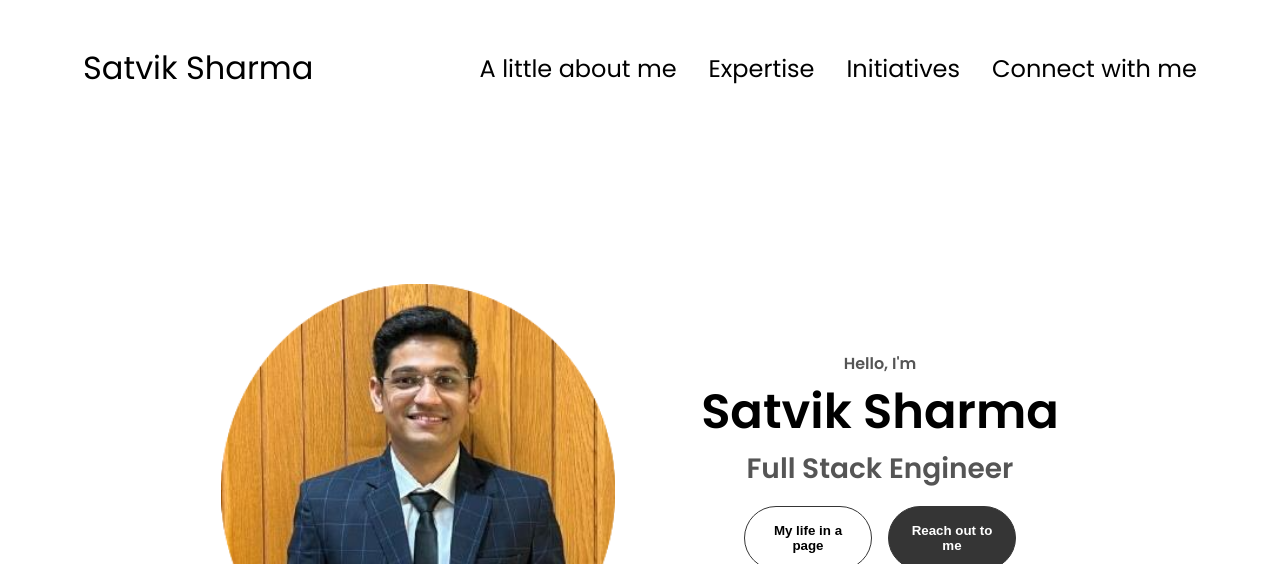
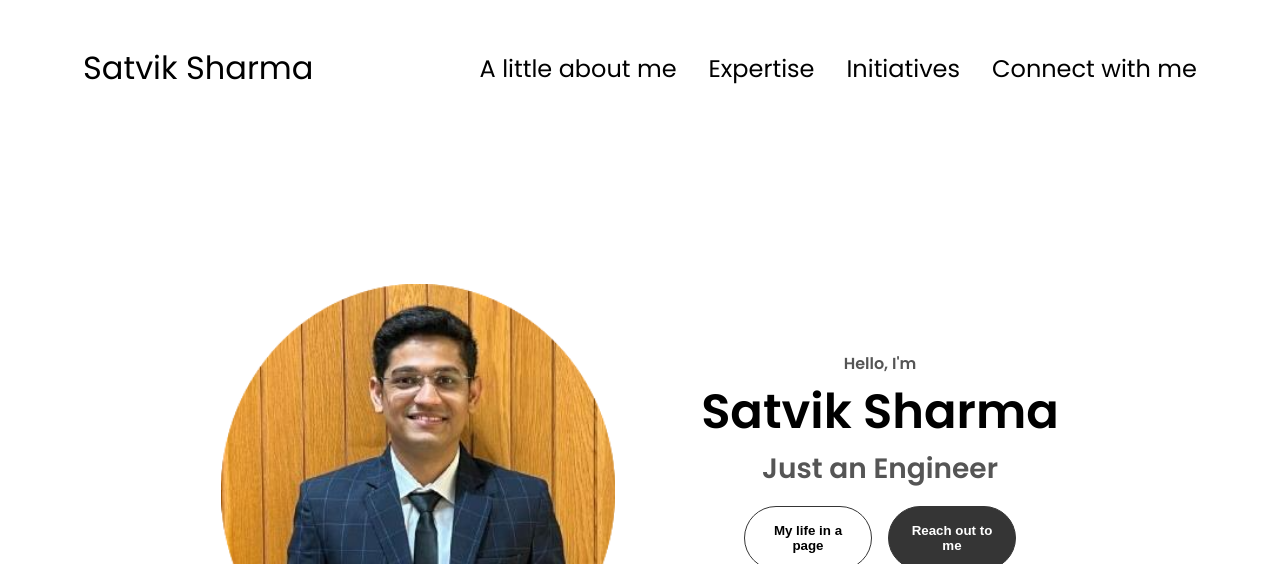
Before and after one commit to sharmasatvik989/my-portfolio, a plain HTML site: page index.html in a window 1280 px wide. Shown: the top 564 px of the page. Drawn offline with Linux system fonts and the light colour scheme.

Commit message:
Update index.html

```diff
--- a/index.html
+++ b/index.html
@@ -43,7 +43,7 @@
       <div class="section__text">
         <p class="section__text__p1">Hello, I'm</p>
         <h1 class="title">Satvik Sharma</h1>
-        <p class="section__text__p2">Full Stack Engineer</p>
+        <p class="section__text__p2">Just an Engineer</p>
         <div class="btn-container">
           <button
             class="btn btn-color-2"
```
